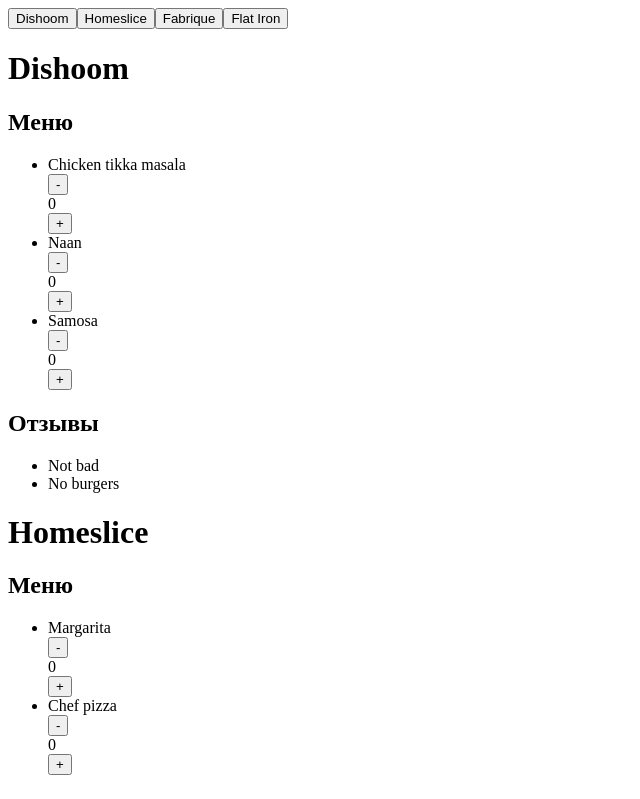
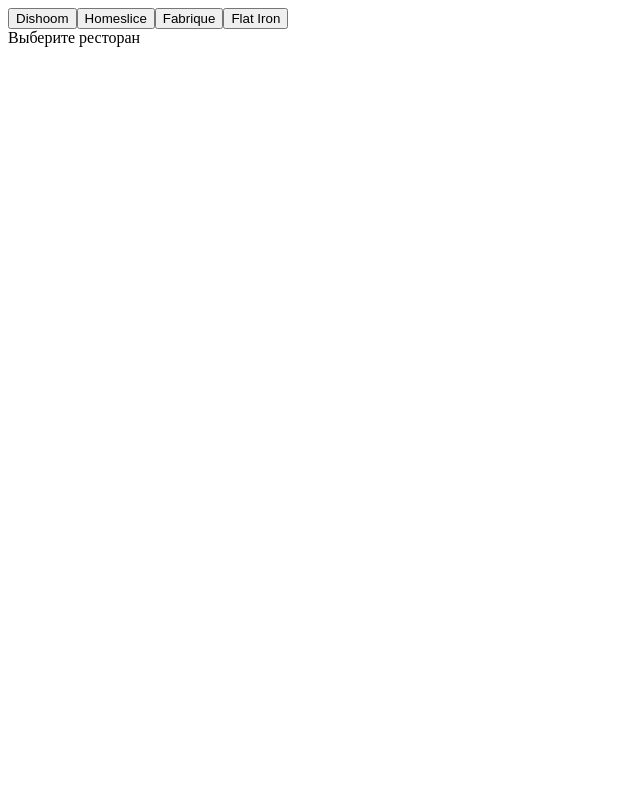
Before and after one commit to KONOHA-GANGSTA/react_app, a React (Vite) app: page / in a window 1280 px wide. Shown: the top 799 px of the page, without its empty margins (0-640 px from the left). Built offline with nearby package versions, Linux system fonts and the light colour scheme.

Commit message:
display selected restaurants

```diff
--- a/src/App.jsx
+++ b/src/App.jsx
@@ -1,12 +1,20 @@
+import { useState } from "react";
 import { Restaurants } from "./components/Restaurants/component";
 import { RestaurantsTabs } from "./components/RestaurantsTabs/component";
 import { restaurants } from "./constants/mock";
 
 export const App = () => {
+  const [selectedRestaurant, changeSelectedRestaurant] = useState(null);
   return (
     <>
-      <RestaurantsTabs restaurants={restaurants} />
-      <Restaurants restaurants={restaurants} />
+      <RestaurantsTabs
+        restaurants={restaurants}
+        changeSelected={changeSelectedRestaurant}
+      />
+      <Restaurants
+        restaurants={restaurants}
+        selectedRestaurant={selectedRestaurant}
+      />
     </>
   );
 };
--- a/src/components/RestaurantTab/component.jsx
+++ b/src/components/RestaurantTab/component.jsx
@@ -1,3 +1,3 @@
-export const RestaurantTab = ({ name }) => {
-  return <button>{name}</button>;
+export const RestaurantTab = ({ name, changeSelected }) => {
+  return <button onClick={() => changeSelected(name)}>{name}</button>;
 };
--- a/src/components/Restaurants/component.jsx
+++ b/src/components/Restaurants/component.jsx
@@ -1,11 +1,13 @@
 import { Restaurant } from "../Restaurant/component";
 
-export const Restaurants = ({ restaurants }) => {
+export const Restaurants = ({ restaurants, selectedRestaurant }) => {
   return (
     <div>
-      {restaurants.map((restaurant) => (
-        <Restaurant restaurant={restaurant} />
-      ))}
+      {!selectedRestaurant && <div>Выберите ресторан</div>}
+      {selectedRestaurant &&
+        restaurants
+          .filter(({ name }) => name === selectedRestaurant)
+          .map((restaurant) => <Restaurant restaurant={restaurant} />)}
     </div>
   );
 };
--- a/src/components/RestaurantsTabs/component.jsx
+++ b/src/components/RestaurantsTabs/component.jsx
@@ -1,10 +1,10 @@
 import { RestaurantTab } from "../RestaurantTab/component";
 
-export const RestaurantsTabs = ({ restaurants }) => {
+export const RestaurantsTabs = ({ restaurants, changeSelected }) => {
   return (
     <div>
       {restaurants.map((restaurant) => (
-        <RestaurantTab name={restaurant.name} />
+        <RestaurantTab name={restaurant.name} changeSelected={changeSelected}/>
       ))}
     </div>
   );
```
